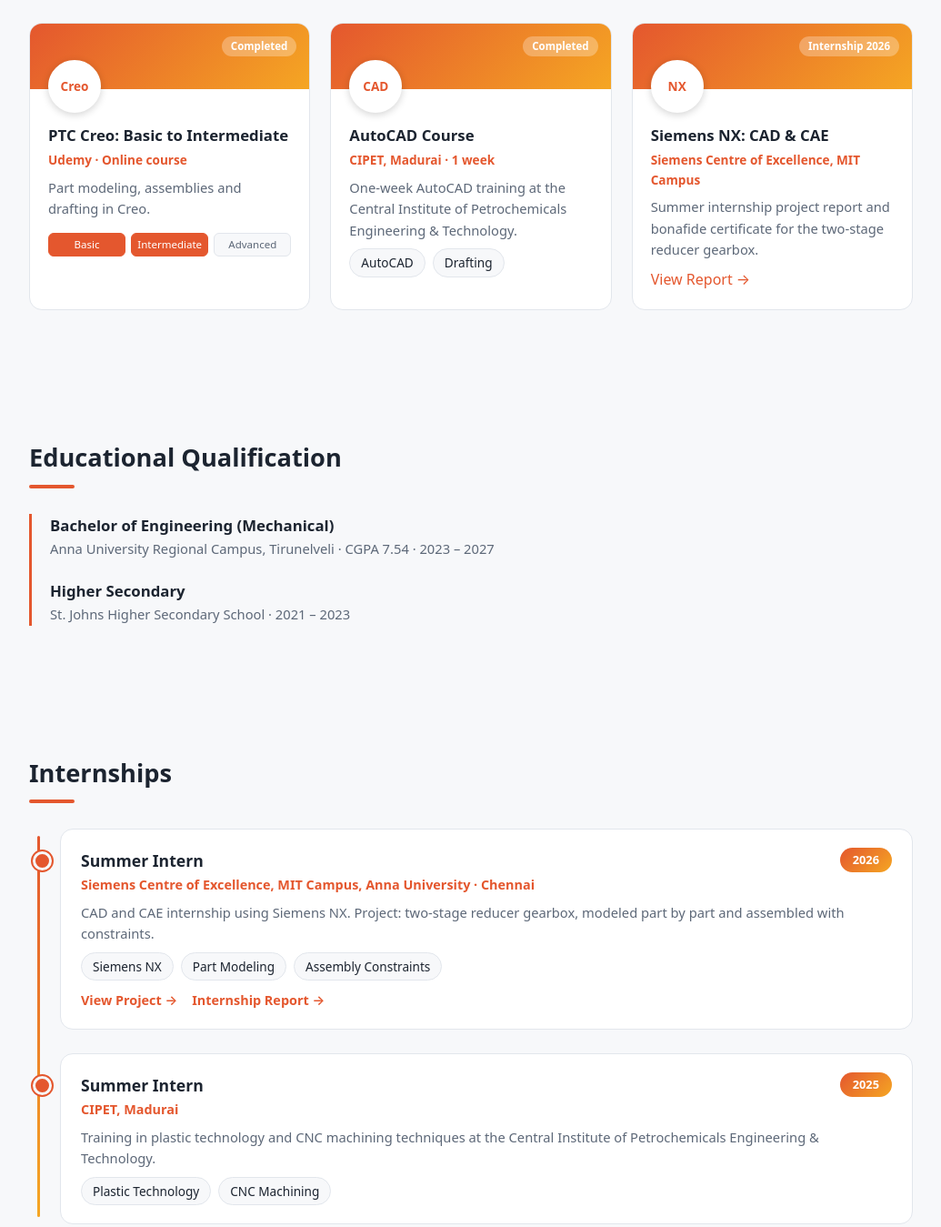
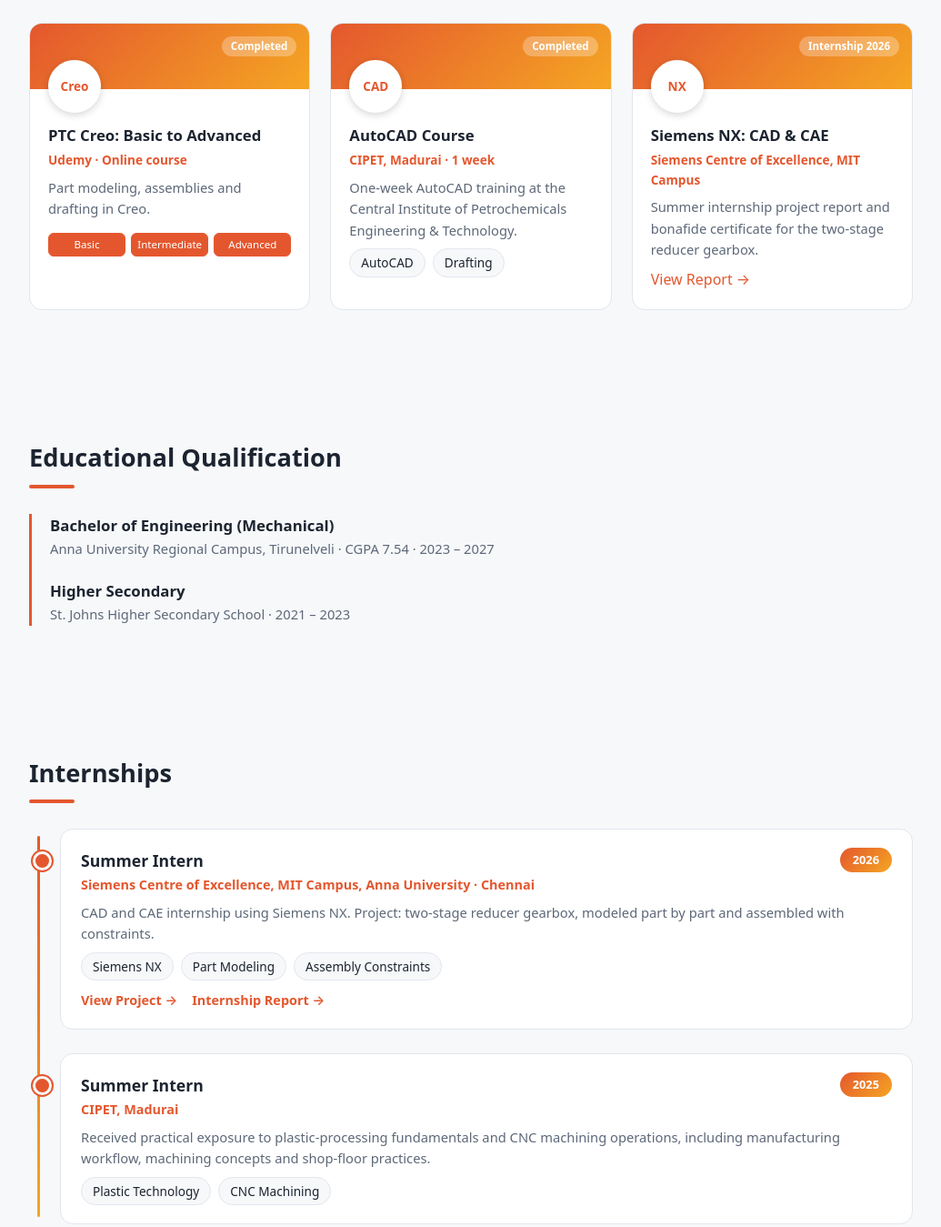
Before and after one commit to ramchandmanivannan-bot/ramchandmanivannan-bot.github.io, a plain HTML site: page index.html in a window 1280 px wide. Shown: the part 1443-2792 px from the top of the page at 91% size, without its empty margins (122-1157 px from the left). Drawn offline with Linux system fonts and the light colour scheme.

Commit message:
index.html

```diff
--- a/index.html
+++ b/index.html
@@ -119,7 +119,7 @@ footer{text-align:center;padding:30px 5%;color:var(--muted);font-size:.85rem;bor
   <div class="txt">
     <p>Hey, I'm</p>
     <h1><span>Ramchand R N</span><br>Mechanical Engineer</h1>
-    <p>Motivated final-year Mechanical Engineering student skilled in PTC Creo Parametric, Catia V5, SolidWorks for part modeling, assemblies and drafting. I'm seeking an internship to gain practical exposure to engineering design processes and contribute to real-world projects while building toward a career as a Design Engineer.</p>
+    <p>Motivated final-year Mechanical Engineering student skilled in PTC Creo Parametric, Catia V5, SolidWorks for part modeling, assemblies and drafting. I'm seeking an internship for contribute to practical manufacturing and production projects while building toward a career in Manufacturing Engineering.</p>
     <div class="btns">
       <a class="btn fill" href="ramchand-resume.pdf" download>Download Resume</a>
       <a class="btn" href="#contact">Contact Me</a>
@@ -145,10 +145,10 @@ footer{text-align:center;padding:30px 5%;color:var(--muted);font-size:.85rem;bor
     <div class="cert">
       <div class="cert-top"><span class="stamp">Completed</span><div class="cert-icon">Creo</div></div>
       <div class="cert-body">
-        <h3>PTC Creo: Basic to Intermediate</h3>
+        <h3>PTC Creo: Basic to Advanced</h3>
         <div class="issuer">Udemy · Online course</div>
         <p class="meta">Part modeling, assemblies and drafting in Creo.</p>
-        <div class="levels"><span class="on">Basic</span><span class="on">Intermediate</span><span>Advanced</span></div>
+        <div class="levels"><span class="on">Basic</span><span class="on">Intermediate</span><span class="on">Advanced</span></div>
       </div>
     </div>
     <div class="cert">
@@ -197,7 +197,7 @@ footer{text-align:center;padding:30px 5%;color:var(--muted);font-size:.85rem;bor
         <div><h3>Summer Intern</h3><div class="org">CIPET, Madurai</div></div>
         <span class="year">2025</span>
       </div>
-      <p class="meta">Training in plastic technology and CNC machining techniques at the Central Institute of Petrochemicals Engineering &amp; Technology.</p>
+      <p class="meta">Received practical exposure to plastic-processing fundamentals and CNC machining operations, including manufacturing workflow, machining concepts and shop-floor practices.</p>
       <div class="chips"><span>Plastic Technology</span><span>CNC Machining</span></div>
     </div>
   </div>
@@ -238,7 +238,7 @@ footer{text-align:center;padding:30px 5%;color:var(--muted);font-size:.85rem;bor
 
 <section id="contact">
   <h2>Contact Me</h2>
-  <p class="meta" style="margin-bottom:18px">Looking for an internship opportunity in design engineering. Let's connect!</p>
+  <p class="meta" style="margin-bottom:18px">Seeking a Manufacturing Engineering internship opportunity to apply CAD, CNC machining and production-process knowledge. Let’s connect!”</p>
   <div class="grid">
     <div class="card"><h3>Email</h3><p><a href="mailto:rnramchand2511@gmail.com">rnramchand2511@gmail.com</a></p></div>
     <div class="card"><h3>LinkedIn</h3><p><a href="https://linkedin.com/in/ramchand-r-n-3a0a1537a">linkedin.com/in/ramchand-r-n-3a0a1537a</a></p></div>
```
